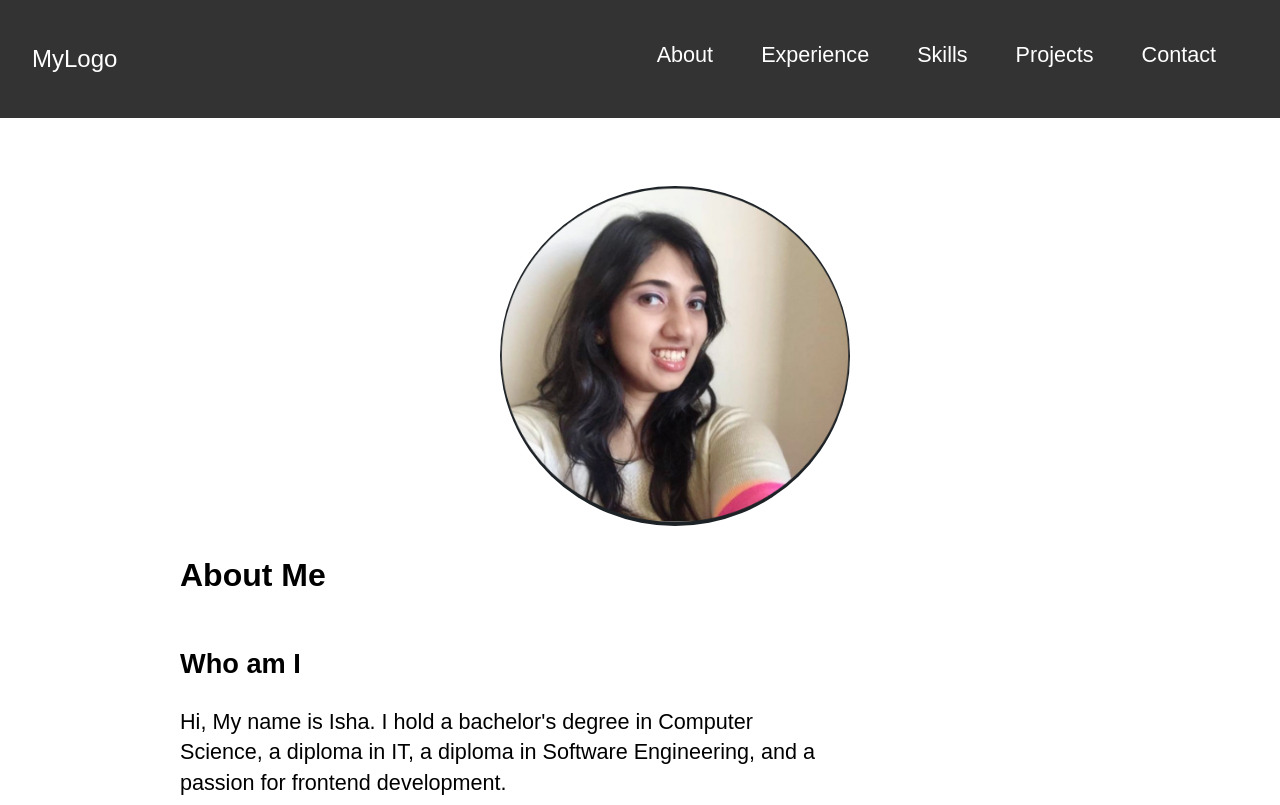
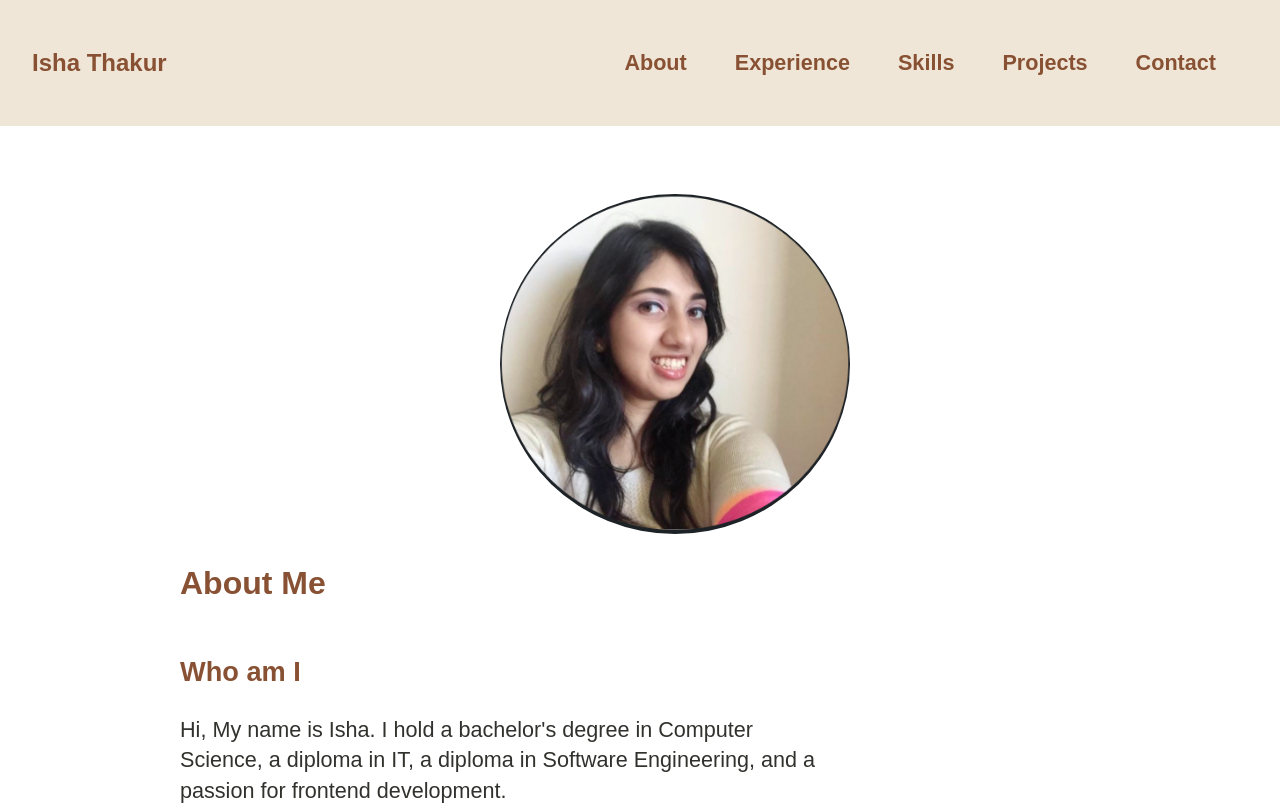
Before and after one commit to ishat005/my-portfolio, a React (Create React App) app: page / in a window 1280 px wide. Shown: the top 805 px of the page. Built offline with nearby package versions, Linux system fonts and the light colour scheme.

Commit message:
modified stylings

```diff
--- a/src/components/About/About.css
+++ b/src/components/About/About.css
@@ -1,23 +1,17 @@
-/* .about {
-    display: flex;
-    align-items: center;
-
-    text-align: center;
-  } */
-
-/*  */
-
 h2 {
   font-size: 2rem;
+  color: #885133;
 }
 
 h3 {
   font-size: 1.7rem;
+  color: #885133;
 }
 
 p {
   font-size: 1.35rem;
   line-height: 1.9rem;
+  color: rgba(49, 49, 45, 1);
 }
 
 .btn-github, .btn-linkedin, .btn-email{
@@ -32,13 +26,11 @@ p {
     cursor: pointer;
     background-color: white;
     color: black;
-    /* border: 2px solid rgb(230, 189, 115); */
     border: 2px solid rgb(195, 165, 31);
     margin-right: 1rem;
   }
 
   .btn-github:hover, .btn-linkedin:hover, .btn-email:hover {
-    /* background-color: #008CBA; */
     background-color: rgb(195, 165, 31);
     color: white;
     border: none;
@@ -47,8 +39,6 @@ p {
 
 @media screen and (min-width: 320px) {
   .about {
-    /* text-align: center; */
-    /* margin-left: 2rem; */
     width: 166vw;
   }
 
@@ -60,7 +50,6 @@ p {
 
 @media screen and (min-width: 1024px) {
   .about {
-    /* text-align: center; */
     margin-left: 10rem;
     width: 50vw;
   }
@@ -73,15 +62,7 @@ p {
   }
 
   .about-content {
-    /* display: flex;
-    align-items: center;
-    margin-left: 2rem; */
     display: flex;
     flex-direction: column;
     align-items: center;
   }
-
-
-  .social-icons a {
-    margin-right: 10px;
-  }
--- a/src/components/About/About.jsx
+++ b/src/components/About/About.jsx
@@ -51,10 +51,7 @@ const About = () => {
       <a href="https://github.com/ishat005" target="_blank"><button className='btn btn-github'>GitHub</button></a>
       <a href="https://www.linkedin.com/in/thakurisha/" target="_blank"><button className='btn btn-linkedin'>LinkedIn</button></a>
       <a href="https://mail.google.com/mail/?view=cm&fs=1&to=tisha8357@gmail.com&su=SUBJECT&body=BODY" target="_blank"><button className='btn btn-email'>Email</button></a>
-
-      {/* <a href="https://mail.google.com/mail/?view=cm&fs=1&to=tisha8357@gmail.com&su=SUBJECT&body=BODY" target="_blank">Email</a> */}
     </div>
-
   </section>
   )
 }
--- a/src/components/Experience/Experience.css
+++ b/src/components/Experience/Experience.css
@@ -20,9 +20,11 @@ li {
   margin-bottom: 1rem;
   line-height: 1.9rem;
   font-size: 1.35rem;
+  color: rgba(49, 49, 45, 1);
 }
 
 p {
   line-height: 1.9rem;
   font-size: 1.35rem;
+  color: rgba(49, 49, 45, 1);
 }
--- a/src/components/Footer/Footer.css
+++ b/src/components/Footer/Footer.css
@@ -1,11 +1,12 @@
 .footer {
     text-align: center;
     padding: 10px;
-    background-color: #333;
-    color: white;
+    background-color: #f0e6d7;
 }
 
-
+.footer p {
+  color: #885133;
+}
 @media screen and (min-width: 320px) and (max-width: 768px) {
     .footer {
       width: 286vw;
--- a/src/components/Footer/Footer.jsx
+++ b/src/components/Footer/Footer.jsx
@@ -4,7 +4,7 @@ import './Footer.css';
 const Footer = () => {
   return (
     <footer className="footer">
-      <p>&copy; 2024 Your Name. All rights reserved.</p>
+      <p>&copy; 2024 By Isha Thakur. All rights reserved.</p>
     </footer>
   );
 }
--- a/src/components/Navbar/Navbar.css
+++ b/src/components/Navbar/Navbar.css
@@ -3,8 +3,8 @@
     justify-content: space-between;
     align-items: center;
     padding: 10px;
-    background-color: #333;
-    color: white;
+    background-color: #f0e6d7;
+    color: #885133;
   }
 
   @media screen and (min-width: 320px) {
@@ -33,7 +33,7 @@
 
     .navbar .nav-links{
       margin-right: 5rem;
-      padding-top: 0.5rem;
+      padding-top: 1rem;
     }
   }
 
@@ -41,6 +41,7 @@
   .navbar .logo {
     font-size: 24px;
     margin-left: 1rem;
+    font-weight: 570;
   }
 
   .navbar .nav-links {
@@ -53,8 +54,9 @@
   }
 
   .navbar .nav-links a {
-    color: white;
+    color: #885133;
     text-decoration: none;
+    font-weight: 570;
   }
 
   .navbar .nav-links a:hover {
--- a/src/components/Navbar/Navbar.jsx
+++ b/src/components/Navbar/Navbar.jsx
@@ -4,7 +4,7 @@ import './Navbar.css';
 const Navbar = () => {
   return (
     <nav className="navbar">
-      <div className="logo">MyLogo</div>
+      <div className="logo">Isha Thakur</div>
       <ul className="nav-links">
         <li><a href="#about">About</a></li>
         <li><a href="#experience">Experience</a></li>
```
